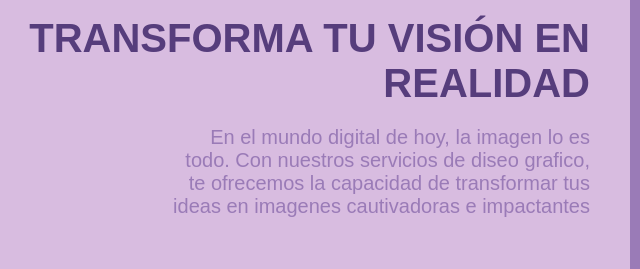
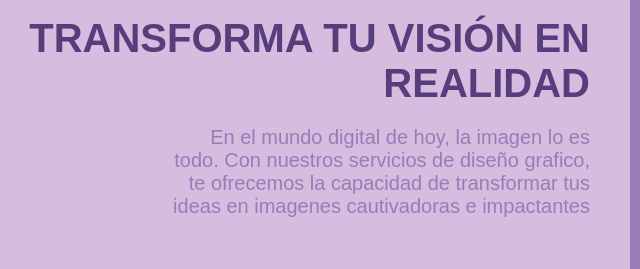
Before and after one commit to jamaicatc/cartagena-diseno-creativo, a plain HTML site: page servicios.html in a window 1280 px wide. Shown: the part 3360-3629 px from the top of the page, 640-1280 px from the left. Drawn offline with Linux system fonts and the light colour scheme; a web font is replaced by a local one.

Commit message:
Update servicios.html
agregar ñ a parrafo que decia diseño

```diff
--- a/servicios.html
+++ b/servicios.html
@@ -101,7 +101,7 @@
     <section class="seccion-TTV">
         <div>
         <h2>TRANSFORMA TU VISIÓN EN REALIDAD</h2>
-        <p>En el mundo digital de hoy, la imagen lo es <br> todo. Con nuestros servicios de diseo grafico, <br> te ofrecemos la capacidad de transformar tus <br> ideas en imagenes cautivadoras e impactantes</p>
+        <p>En el mundo digital de hoy, la imagen lo es <br> todo. Con nuestros servicios de diseño grafico, <br> te ofrecemos la capacidad de transformar tus <br> ideas en imagenes cautivadoras e impactantes</p>
         </div>
         <img src="assets/img/13.png" alt="">
     </section>
```
